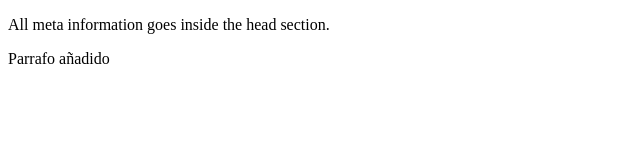
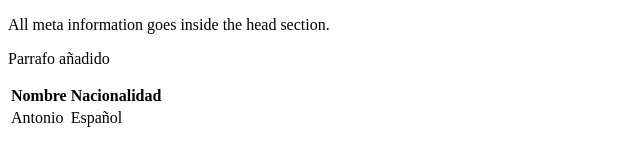
Before and after one commit to anmomu/Taller-Git, a plain HTML site: page sesion03/index.html in a window 1280 px wide. Shown: the whole page, without its empty margins (0-640 px from the left). Drawn offline with Linux system fonts and the light colour scheme.

Commit message:
Tabla añadida a index.html

```diff
--- a/sesion03/index.html
+++ b/sesion03/index.html
@@ -10,5 +10,17 @@
 
 <p>All meta information goes inside the head section.</p>
 <p>Parrafo añadido</p>
+
+<table>
+	<tr>
+		<th>Nombre</th>
+		<th>Nacionalidad</th>
+	</tr>
+	<tr>
+		<td>Antonio</td>
+		<td>Español</td>
+	</tr>
+</table>
+
 </body>
 </html>
```
